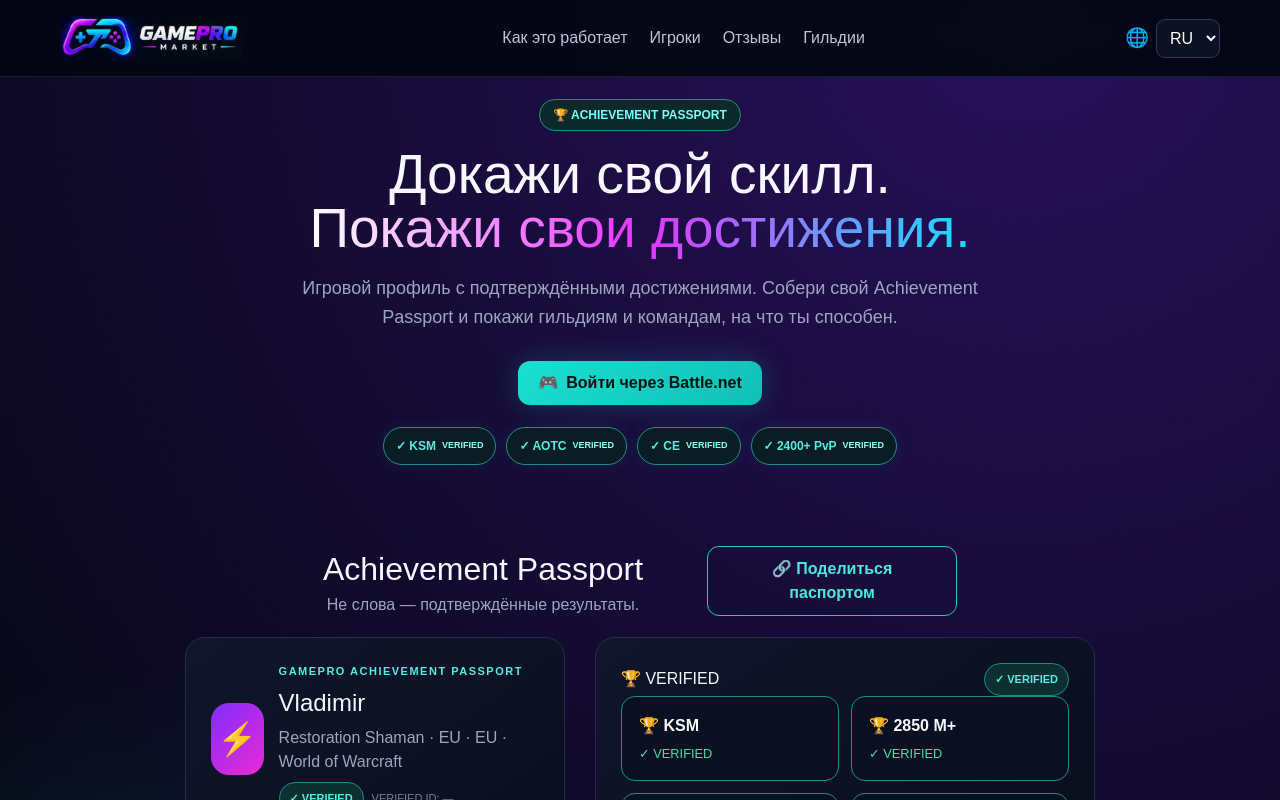
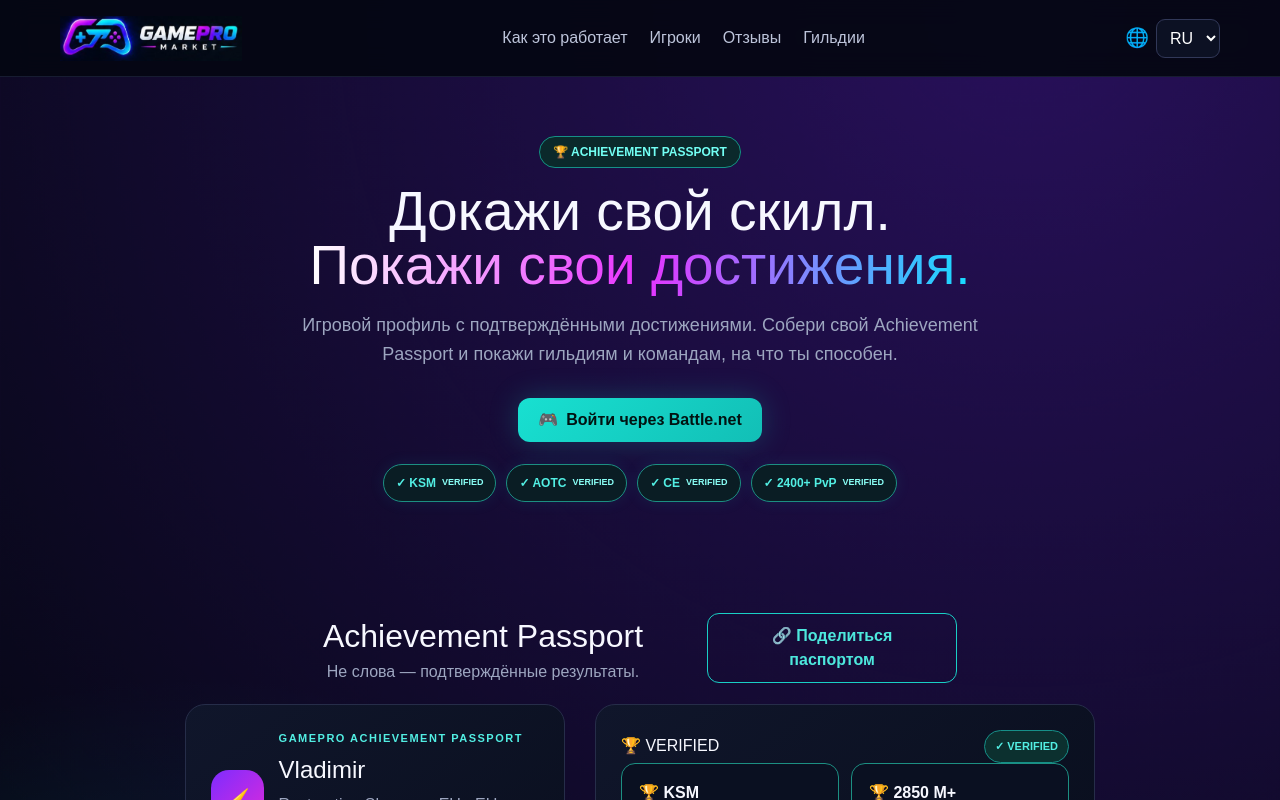
Before and after one commit to vesttrading/gamepro-market, a Next.js app: page / in a window 1280 px wide. Shown: the top 800 px of the page. Built offline with nearby package versions, Linux system fonts and the light colour scheme; no server answers.

Commit message:
Adjust padding in main section of page
Updated padding in the main section for better layout.

```diff
--- a/app/page.tsx
+++ b/app/page.tsx
@@ -234,7 +234,7 @@ export default function HomePage() {
   return <div style={{minHeight:"100vh",background:"radial-gradient(circle at 80% 0,#28105b 0,transparent 34%),radial-gradient(circle at 15% 35%,#073c42 0,transparent 25%),#050713",color:"#f7f8ff",fontFamily:"Arial,sans-serif"}}>
   <Header lang={lang} setLang={setLang} t={t} />
     <main>
-      <section style={{maxWidth:1000,width:"92%",margin:"auto",textAlign:"center",padding:"25px 0 20px"}}>
+      <section style={{maxWidth:1000,width:"92%",margin:"auto",textAlign:"center",padding:"62px 0 50px"}}>
         <span style={{color:"#72fff4",border:"1px solid #168f88",background:"#0b292b",padding:"8px 13px",borderRadius:99,fontSize:12,fontWeight:800}}>🏆 ACHIEVEMENT PASSPORT</span>
         <h1 style={{fontSize:"clamp(30px,5vw,55px)",lineHeight:.98,margin:"22px 0 18px"}}>{t.h1}<br/><span style={{background:"linear-gradient(90deg,#fff,#e832ff,#16ddff)",WebkitBackgroundClip:"text",color:"transparent"}}>{t.h2}</span></h1>
         <p style={{maxWidth:690,margin:"auto",color:"#9da6c0",fontSize:18,lineHeight:1.65}}>{t.intro}</p>
```
